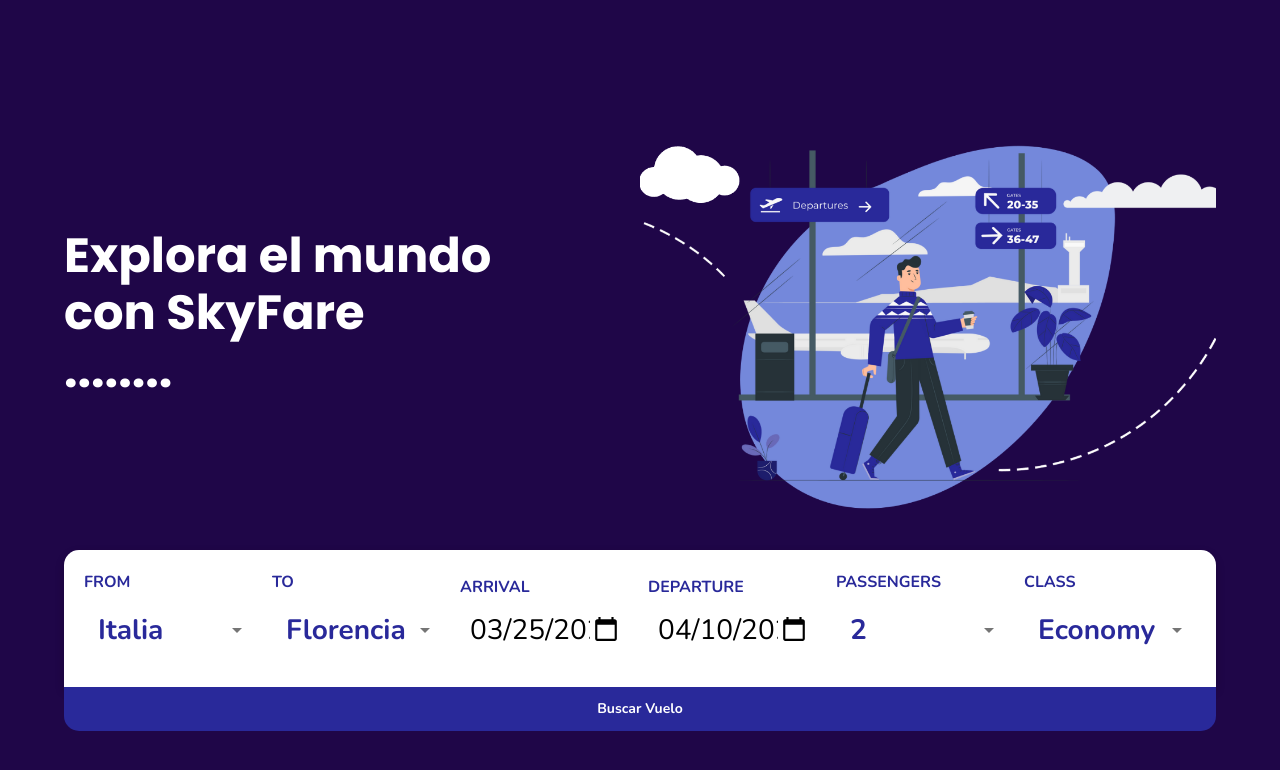
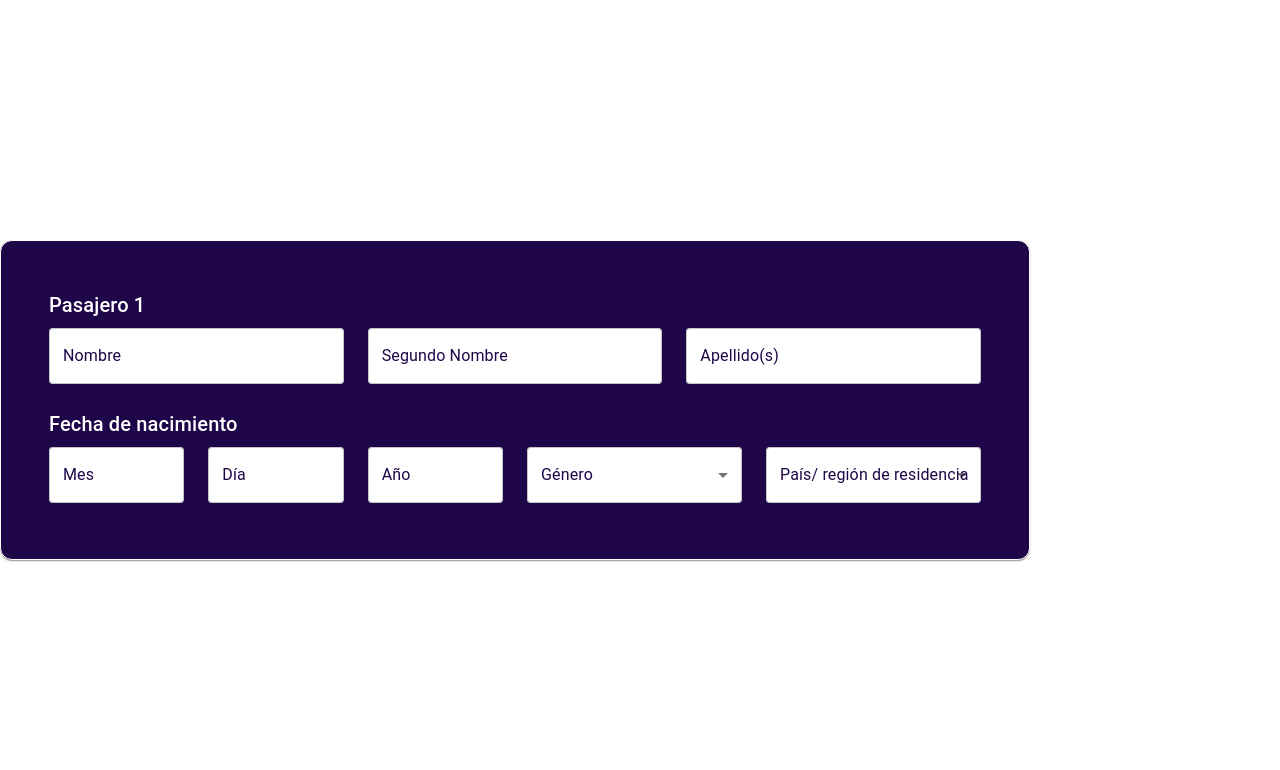
Before and after one commit to adrianajacobo2002/travel-web, a React (Vite) app: page / in a window 1280 px wide. Shown: the top 770 px of the page. Built offline with nearby package versions, Linux system fonts and the light colour scheme.

Commit message:
PassengerForm

```diff
--- a/src/App.jsx
+++ b/src/App.jsx
@@ -1,50 +1,128 @@
-import { BrowserRouter as Router, Routes, Route } from "react-router-dom";
-import { CssBaseline } from "@mui/material";
-import { createTheme, ThemeProvider } from "@mui/material/styles";
+import React, { useState } from "react";
+import { TextField, MenuItem, Card, CardContent, Typography, Grid, Box, FormControl, InputLabel, Select } from "@mui/material";
 
-import "./App.css";
+const PassengerForm = () => {
+  const [formData, setFormData] = useState({
+    nombre: "",
+    segundoNombre: "",
+    apellido: "",
+    mes: "",
+    dia: "",
+    anio: "",
+    genero: "",
+    residencia: "",
+  });
 
+  const handleChange = (event) => {
+    setFormData({ ...formData, [event.target.name]: event.target.value });
+  };
 
-import Login from "./forms/Login/Login";
-import UnRegisterNavBar from "./layouts/NoRegisterNavbar/UnRegisterNavBar";
-import NavBar from "./layouts/UserNavbar/NavBar";
-import Landing from "./pages/Landing/Landing";
+  return (
+    <form>
+      <Card
+        sx={{
+          backgroundColor: "#1f0648",
+          borderRadius: 3,
+          padding: 4,
+          color: "white",
+          border: "1px solid white",
+        }}
+      >
+        <CardContent>
+          <Typography variant="h6" gutterBottom>
+            Pasajero 1
+          </Typography>
+          <Grid container spacing={3}>
+            <Grid item xs={4}>
+              <TextField fullWidth label="Nombre" name="nombre" variant="outlined"
+                value={formData.nombre} onChange={handleChange}
+                InputLabelProps={{ style: { color: "#1f0648" } }}
+                sx={{ backgroundColor: "white", borderRadius: 1 }}
+              />
+            </Grid>
+            <Grid item xs={4}>
+              <TextField fullWidth label="Segundo Nombre" name="segundoNombre" variant="outlined"
+                value={formData.segundoNombre} onChange={handleChange}
+                InputLabelProps={{ style: { color: "#1f0648" } }}
+                sx={{ backgroundColor: "white", borderRadius: 1 }}
+              />
+            </Grid>
+            <Grid item xs={4}>
+              <TextField fullWidth label="Apellido(s)" name="apellido" variant="outlined"
+                value={formData.apellido} onChange={handleChange}
+                InputLabelProps={{ style: { color: "#1f0648" } }}
+                sx={{ backgroundColor: "white", borderRadius: 1 }}
+              />
+            </Grid>
+          </Grid>
 
+          <Typography variant="h6" gutterBottom sx={{ marginTop: 3 }}>
+            Fecha de nacimiento
+          </Typography>
 
+          <Grid container spacing={3}>
+            <Grid item xs={2}>
+              <TextField fullWidth label="Mes" name="mes" variant="outlined"
+                value={formData.mes} onChange={handleChange}
+                InputLabelProps={{ style: { color: "#1f0648" } }}
+                sx={{ backgroundColor: "white", borderRadius: 1 }}
+              />
+            </Grid>
+            <Grid item xs={2}>
+              <TextField fullWidth label="Día" name="dia" variant="outlined"
+                value={formData.dia} onChange={handleChange}
+                InputLabelProps={{ style: { color: "#1f0648" } }}
+                sx={{ backgroundColor: "white", borderRadius: 1 }}
+              />
+            </Grid>
+            <Grid item xs={2}>
+              <TextField fullWidth label="Año" name="anio" variant="outlined"
+                value={formData.anio} onChange={handleChange}
+                InputLabelProps={{ style: { color: "#1f0648" } }}
+                sx={{ backgroundColor: "white", borderRadius: 1 }}
+              />
+            </Grid>
+            <Grid item xs={3}>
+              <Box>
+                <FormControl fullWidth>
+                  <InputLabel id="genero-label" sx={{ color: "#1f0648" }}>Género</InputLabel>
+                  <Select
+                    labelId="genero-label"
+                    name="genero"
+                    value={formData.genero}
+                    onChange={handleChange}
+                    sx={{ backgroundColor: "white", borderRadius: 1 }}
+                  >
+                    <MenuItem value="M">Masculino</MenuItem>
+                    <MenuItem value="F">Femenino</MenuItem>
+                    <MenuItem value="O">Otro</MenuItem>
+                  </Select>
+                </FormControl>
+              </Box>
+            </Grid>
+            <Grid item xs={3}>
+              <Box>
+                <FormControl fullWidth>
+                  <InputLabel id="residencia-label" sx={{ color: "#1f0648" }}>País/ región de residencia</InputLabel>
+                  <Select
+                    labelId="residencia-label"
+                    name="residencia"
+                    value={formData.residencia}
+                    onChange={handleChange}
+                    sx={{ backgroundColor: "white", borderRadius: 1 }}
+                  >
+                    <MenuItem value="mx">México</MenuItem>
+                    <MenuItem value="us">Estados Unidos</MenuItem>
+                    <MenuItem value="es">España</MenuItem>
+                  </Select>
+                </FormControl>
+              </Box>
+            </Grid>
+          </Grid>
+        </CardContent>
+      </Card>
+    </form>
+  );
+};
 
-
-const theme = createTheme({
-  typography: {
-    fontFamily: "Nunito, serif",
-    h1: { fontFamily: "Poppins, serif" },
-    h2: { fontFamily: "Poppins, serif" },
-    h3: { fontFamily: "Poppins, serif" },
-    h4: { fontFamily: "Poppins, serif" },
-    h5: { fontFamily: "Poppins, serif" },
-    h6: { fontFamily: "Poppins, serif" },
-  },
-  palette: {
-    background: {
-      default: "#1f0648",
-    },
-    text: {},
-  },
-});
-
-function App() {
-  return (
-    <>
-      <ThemeProvider theme={theme}>
-        <CssBaseline />
-        <Router>
-          <Routes>
-            <Route path="/" element={<Landing />} />
-            <Route path="/landing" element={<Landing />} />
-          </Routes>
-        </Router>
-      </ThemeProvider>
-    </>
-  );
-}
-
-export default App;
+export default PassengerForm;
```
Also changed, not shown: src/components/PassengerForm.jsx (added, +62 -0 lines).
